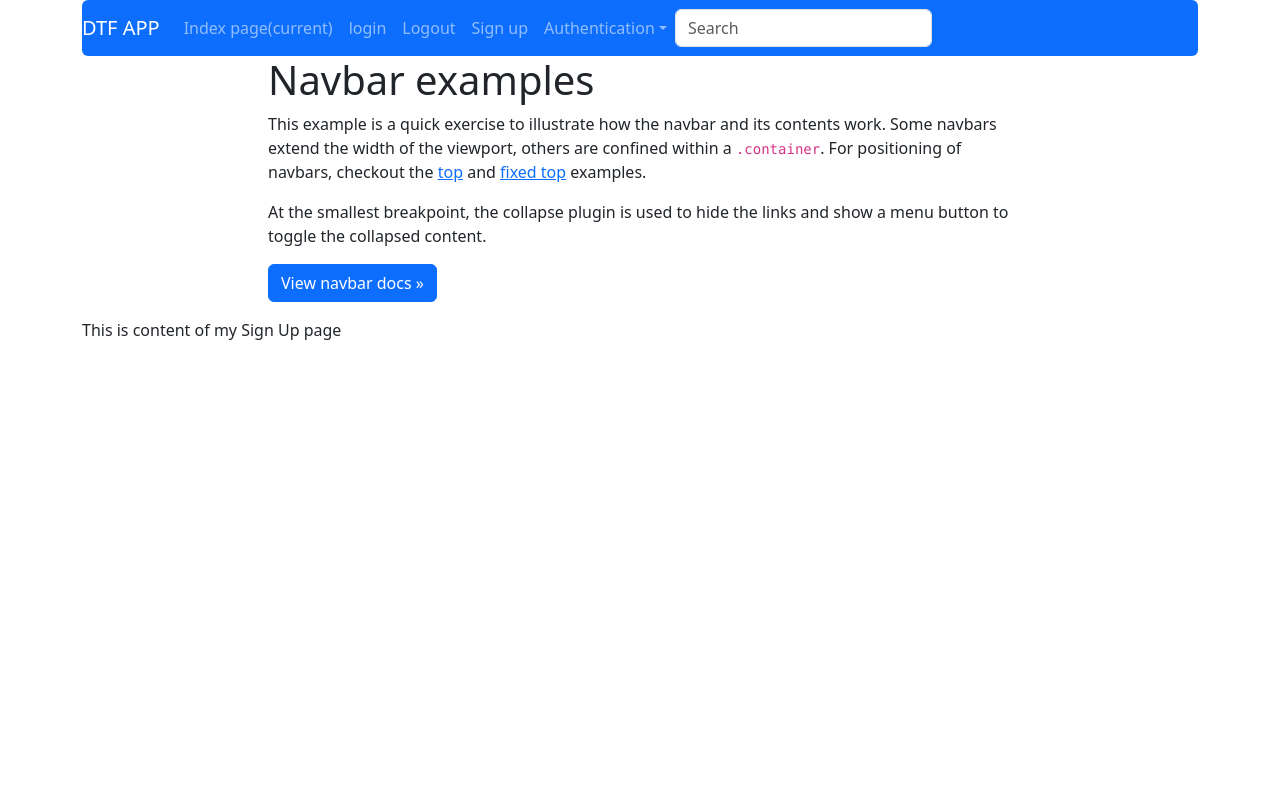
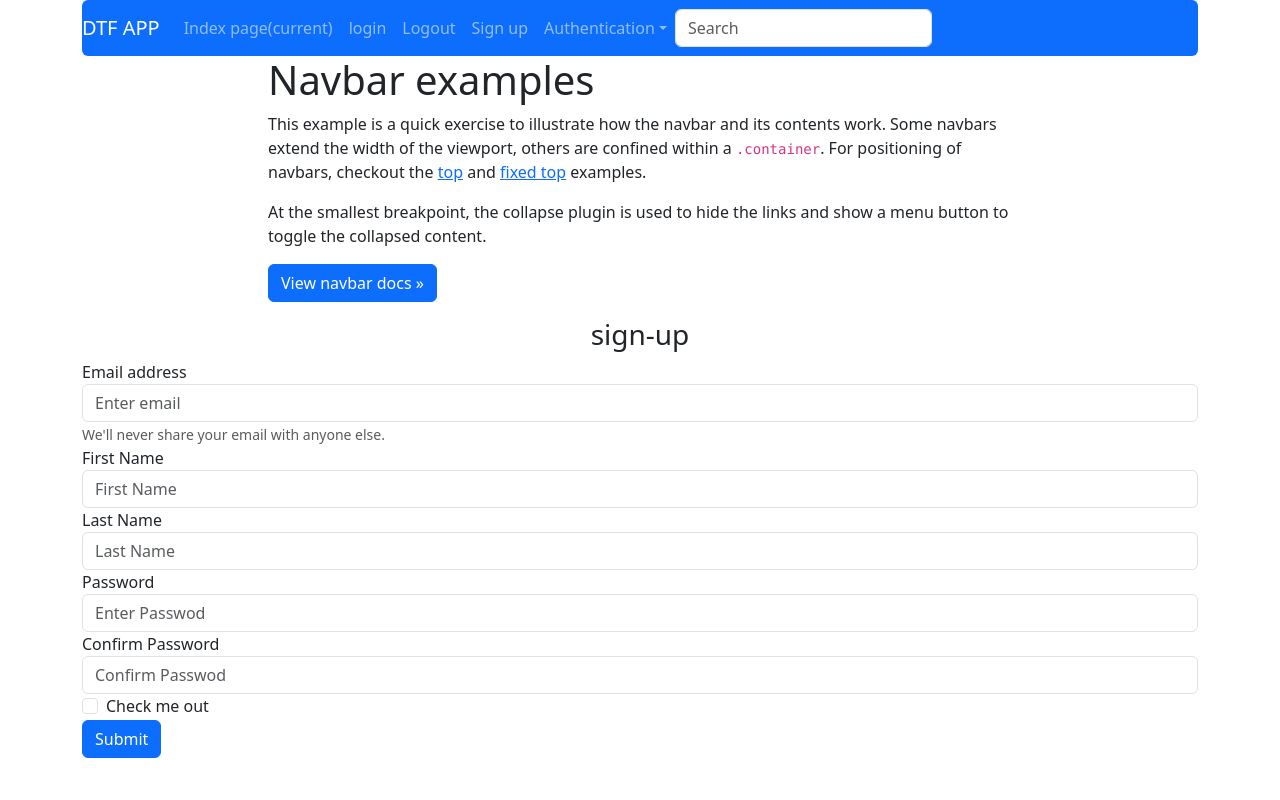
Before and after one commit to Rahuljaiswal30/Python-flask_project, a Flask app: page /sign-up in a window 1280 px wide. Run offline with Flask 3, Linux system fonts and the light colour scheme; some libraries are stand-ins or nearby versions.

Commit message:
added login form in login page and sign up form in sign up page

```diff
--- a/Flaskwebapp/website/templates/sign-up.html
+++ b/Flaskwebapp/website/templates/sign-up.html
@@ -2,5 +2,35 @@
 {% block title %}Sign Up{% endblock %}
 
 {% block content%}
-    This is content of my Sign Up page
+
+<form method="POST">
+    <h3 align="center">sign-up</h3>
+    <div class="form-group">
+        <label for="Email">Email address</label>
+        <input type="email" class="form-control" id="Email" name="Email" aria-describedby="emailHelp" placeholder="Enter email">
+        <small id="emailHelp" class="form-text text-muted">We'll never share your email with anyone else.</small>
+    </div>
+    <div class="form-group">
+        <label for="First name">First Name</label>
+        <input type="text" class="form-control" id="firstname" name="firstname" placeholder="First Name">
+    </div>
+    <div class="form-group">
+        <label for="Last name">Last Name</label>
+        <input type="text" class="form-control" id="lastname" name="lastname" placeholder="Last Name">
+    </div>
+    <div class="form-group">
+        <label for="Password1">Password</label>
+        <input type="password" class="form-control" id="password1" name="password1" placeholder="Enter Passwod">
+    </div>
+    <div class="form-group">
+        <label for="Password2">Confirm Password</label>
+        <input type="password" class="form-control" id="password2" name="password2" placeholder="Confirm Passwod">
+    </div>
+    <div class="form-group form-check">
+        <input type="checkbox" class="form-check-input" id="checkbox" name="Email">
+        <label class="form-check-label" for="checkbox">Check me out</label>
+    </div>
+    <button type="submit" class="btn btn-primary">Submit</button>
+</form>
+
 {% endblock %}
```
Also changed, not shown: Flaskwebapp/website/templates/login.html (+15 -1 lines).
